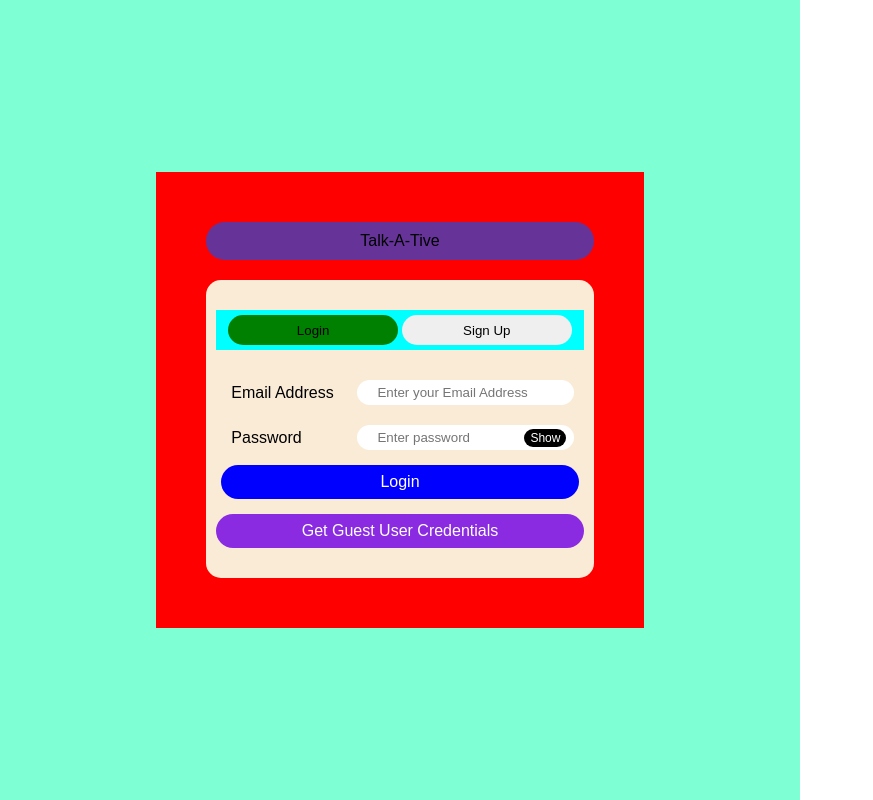
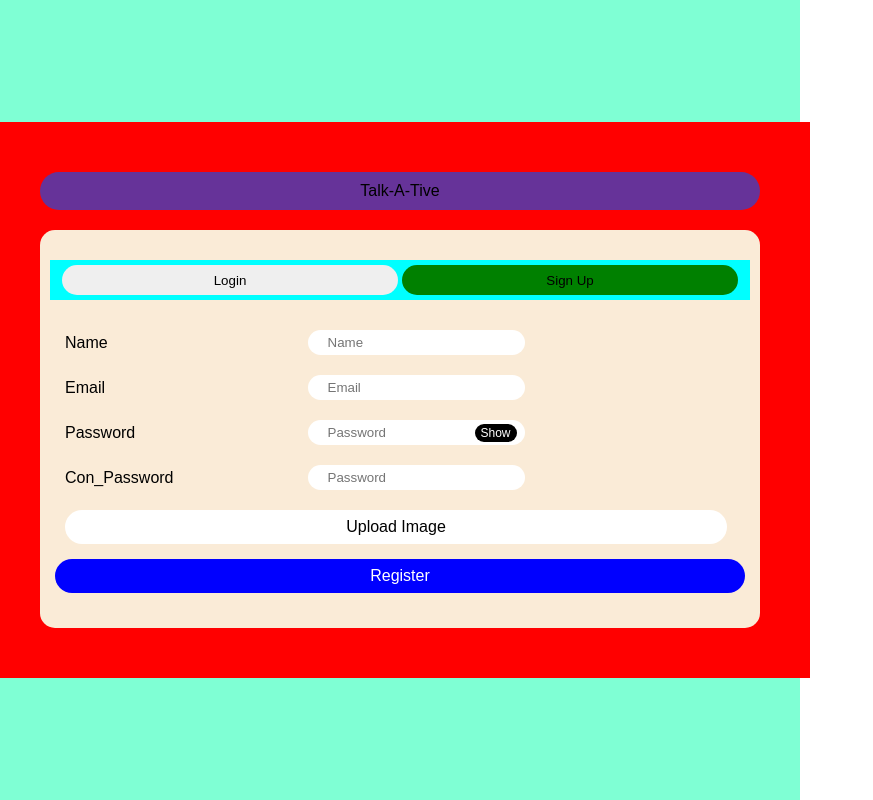
Before and after one commit to sabbbin/Chat_app_ReactJs, a React (Create React App) app: page / in a window 1280 px wide. Both pictures are taken after a click on the button "Sign Up". Shown: the whole page, without its empty margins (0-873 px from the left). Built offline with nearby package versions, Linux system fonts and the light colour scheme.

Commit message:
login btn

```diff
--- a/src/component/pages/home_page.css
+++ b/src/component/pages/home_page.css
@@ -16,6 +16,7 @@ body{
     background-color: red;
     padding: 50px ;
 
+
 }
 
 .home_header{
@@ -30,6 +31,9 @@ body{
     background-color: antiquewhite;
     padding:20px 10px;
     border-radius: 15px;
+    position: relative;
+    width: 700px;
+
 }
 
 .home_content_header{
@@ -61,11 +65,17 @@ body{
 }
 
 .register{
-    display: none;
+    width: 100%;
+       display: none;
+
 }
 .register.active{
     display: block;
+
+
+
 }
+
 
 
 .form{
--- a/src/component/pages/home_page.js
+++ b/src/component/pages/home_page.js
@@ -1,8 +1,15 @@
-import React from "react";
+import React, { useState } from "react";
 import './home_page.css'
 
 
 export default function Home_page() {
+
+    let [flag, setFlag]= useState(true)
+
+    const handleChange=()=>{
+        console.log('btn clie')
+        setFlag(!flag)
+    }
   return (
     <>
       <div className="container">
@@ -11,10 +18,18 @@ export default function Home_page() {
 
           <div className="home_content">
                 <div className="home_content_header">
-                  <button className="active">Login</button>
-                  <button>Sign Up</button>
+                  <button
+                  className={flag?'active':''}
+                  onClick={handleChange}
+                  >Login</button>
+                  <button
+                   className={flag?'':'active'}
+                   onClick={handleChange}
+                  >Sign Up</button>
                 </div>
-                <div className="login active">
+                <div
+                className={flag?'login active':'login'}
+                >
 
                 <form className="form">
                     <div className="form_control">
@@ -43,7 +58,9 @@ export default function Home_page() {
                         Get Guest User Credentials
                     </button>
                 </div>
-                    <div className="register">
+                    <div
+                      className={flag?'register ':'register active'}
+                    >
 
                 <form className="form">
                     <div className="form_control">
```
